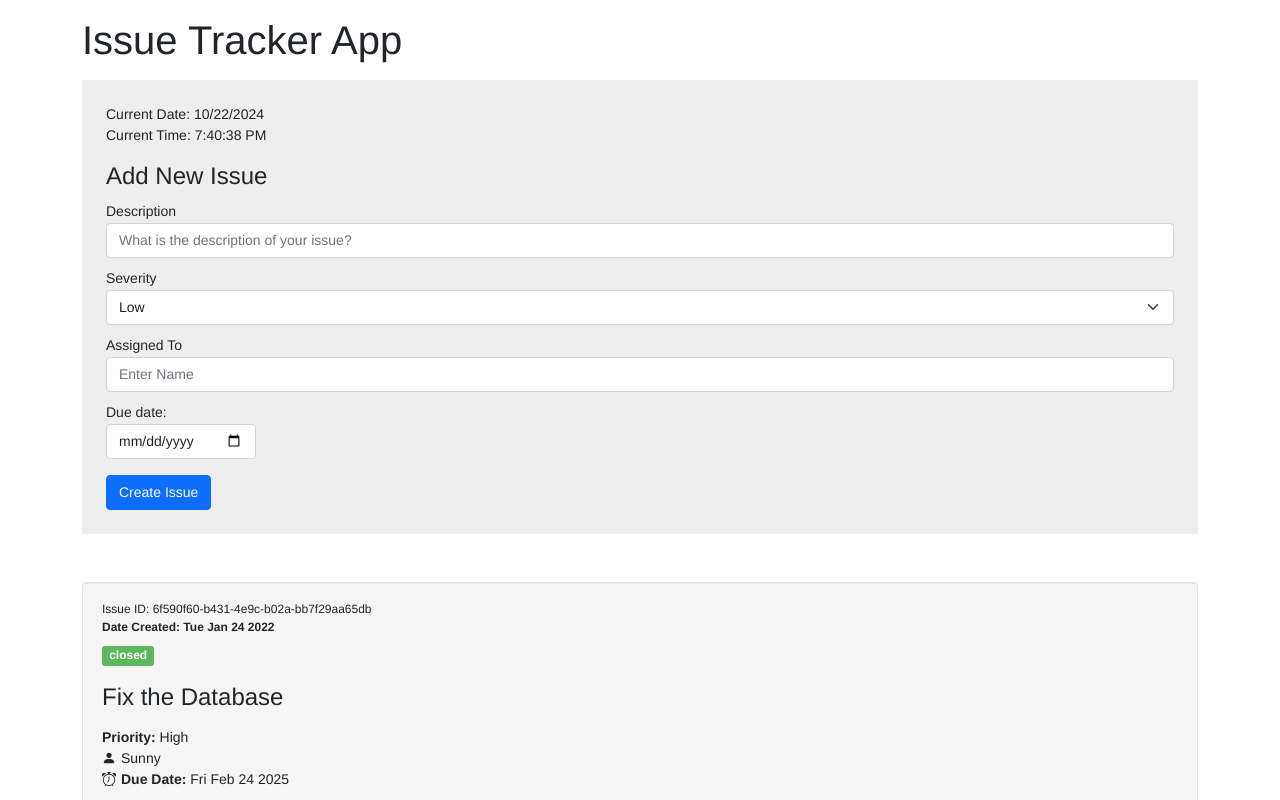
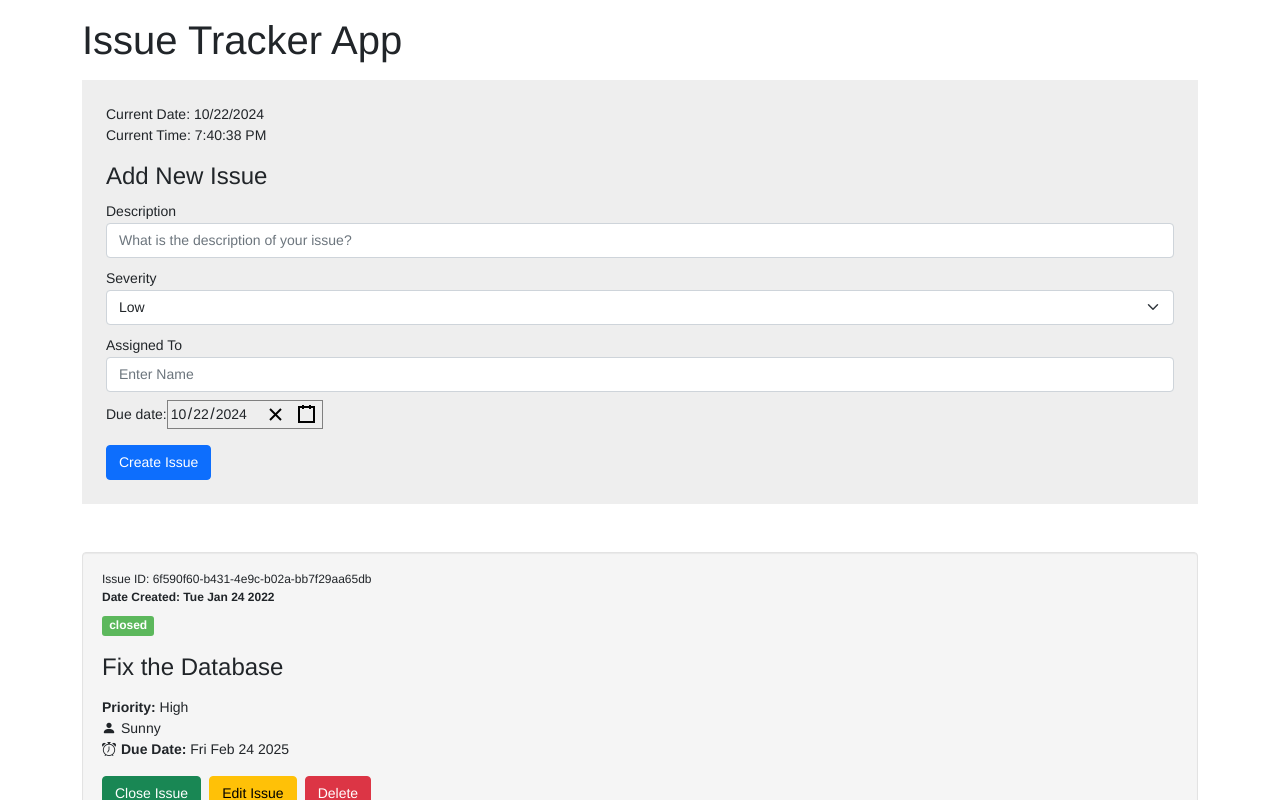
Before and after one commit to AbeMont/issue-tracker, a React (Create React App) app: page / in a window 1280 px wide. Shown: the top 800 px of the page. Built offline with nearby package versions, Linux system fonts and the light colour scheme.

Commit message:
Added React Date Picker

```diff
--- a/package.json
+++ b/package.json
@@ -7,6 +7,7 @@
     "@testing-library/react": "^13.4.0",
     "@testing-library/user-event": "^13.5.0",
     "react": "^18.3.1",
+    "react-date-picker": "^11.0.0",
     "react-dom": "^18.3.1",
     "react-scripts": "5.0.1",
     "web-vitals": "^2.1.4"
--- a/src/components/Form.js
+++ b/src/components/Form.js
@@ -1,12 +1,17 @@
 import { useState } from "react";
+import DatePicker from 'react-date-picker';
+import 'react-date-picker/dist/DatePicker.css';
+import 'react-calendar/dist/Calendar.css';
 
 export default function Form ({ onHandleAddIssues, issueObj, isUpdateModal, updateIssue }){
 
     const [description, setDescription] = useState(issueObj ? issueObj.description : "");
     const [severity, setSeverity] = useState(issueObj ? issueObj.severity : "Low");
     const [assigned, setAssigned] = useState(issueObj ? issueObj.assigned : "");
-    const [dueDate, setDueDate] = useState(issueObj ? issueObj.dueDate : "");
-    //const [formattedDateValue, setFormattedDateValue] = useState("");
+    // const [dueDate, setDueDate] = useState(issueObj ? issueObj.dueDate : "");
+    const [value, onChange] = useState(issueObj ? issueObj.dueDate : new Date());
+    //console.log(new Date(value).toDateString())
+    // const [formattedDateValue, setFormattedDateValue] = useState(new Date(value).toDateString());
 
     const today = new Date();
     today.toDateString();
@@ -29,31 +34,31 @@ export default function Form ({ onHandleAddIssues, issueObj, isUpdateModal, upda
         console.log(value);
     }
 
-    function handleDateValue(e){
+    // function handleDateValue(e){
 
-       // const dueDateValue = new Date(e.target.value);
-        // const day = dueDateValue.getUTCDate();
-        // const dayOfWeek = dueDateValue.getUTCDay();
-        // const month = dueDateValue.getUTCMonth(); // Return Value is 0 indexed
-        // const year = dueDateValue.getUTCFullYear();
-        // const weekDays = ['Sun', 'Mon', 'Tue', 'Wed', 'Thu', 'Fri', 'Sat'];
+    //    // const dueDateValue = new Date(e.target.value);
+    //     // const day = dueDateValue.getUTCDate();
+    //     // const dayOfWeek = dueDateValue.getUTCDay();
+    //     // const month = dueDateValue.getUTCMonth(); // Return Value is 0 indexed
+    //     // const year = dueDateValue.getUTCFullYear();
+    //     // const weekDays = ['Sun', 'Mon', 'Tue', 'Wed', 'Thu', 'Fri', 'Sat'];
 
-        // console.log("Week Day: ", weekDays[dayOfWeek] , "Month: ", month, "Day: ", day, "Year: ", year);
+    //     // console.log("Week Day: ", weekDays[dayOfWeek] , "Month: ", month, "Day: ", day, "Year: ", year);
 
-        console.log(e.target.value);
+    //     console.log(e.target.value);
 
-        // console.log(dueDateValue.toDateString());
-        // console.log("Due Date ISO: ", dueDateValue.toISOString().slice(0,10));
-        // console.log("Get day: ", dueDateValue);
+    //     // console.log(dueDateValue.toDateString());
+    //     // console.log("Due Date ISO: ", dueDateValue.toISOString().slice(0,10));
+    //     // console.log("Get day: ", dueDateValue);
 
-        // Update our Date Picker value to the correct format yyyy-mm-dd
-        setDueDate(e.target.value);
+    //     // Update our Date Picker value to the correct format yyyy-mm-dd
+    //     setDueDate(new Date(value).toDateString());
 
-        // Create our new date Prop as Thu Oct 24 2024
-        //setFormattedDateValue(e.target.value);
+    //     // Create our new date Prop as Thu Oct 24 2024
+    //     //setFormattedDateValue(e.target.value);
 
 
-    }
+    // }
 
     function handleAddSubmit(e){
 
@@ -64,7 +69,7 @@ export default function Form ({ onHandleAddIssues, issueObj, isUpdateModal, upda
             description: description,
             assigned: assigned,
             dateCreated: today.toDateString(),
-            dueDate: dueDate,
+            dueDate: new Date(value).toDateString(),
             open: true,
             severity: severity
         }
@@ -79,7 +84,7 @@ export default function Form ({ onHandleAddIssues, issueObj, isUpdateModal, upda
         const updatedIssue = {
             ...issueObj,
             description: description,
-            dueDate: dueDate,
+            dueDate: new Date(value).toDateString(),
             assigned: assigned,
             severity: severity
         }
@@ -124,13 +129,19 @@ export default function Form ({ onHandleAddIssues, issueObj, isUpdateModal, upda
 
             <div className="form-group">
                 <label htmlFor="dueDate">Due date:</label>
-                <input type="date"
+                {/* <input type="date"
                     className="form-control date-picker"
                     id="dueDate"
                     min={today.toLocaleDateString('en-ca')}
                     name="Due Date"
                     value={dueDate}
-                    onChange={(e)=>handleDateValue(e)} />
+                    onChange={(e)=>handleDateValue(e)} /> */}
+
+                    <DatePicker
+                    className="react-date-picker"
+                    minDate={new Date()}
+                    onChange={onChange}
+                    value={value}/>
             </div>
 
 
--- a/src/index.css
+++ b/src/index.css
@@ -83,3 +83,7 @@ button.btn {
 .bi {
   margin-right: 5px;
 }
+
+.react-date-picker__calendar--open {
+  //inset: auto !important;
+}
```
Also changed, not shown: 1 other file (tests, documents, lock files or other folders).
